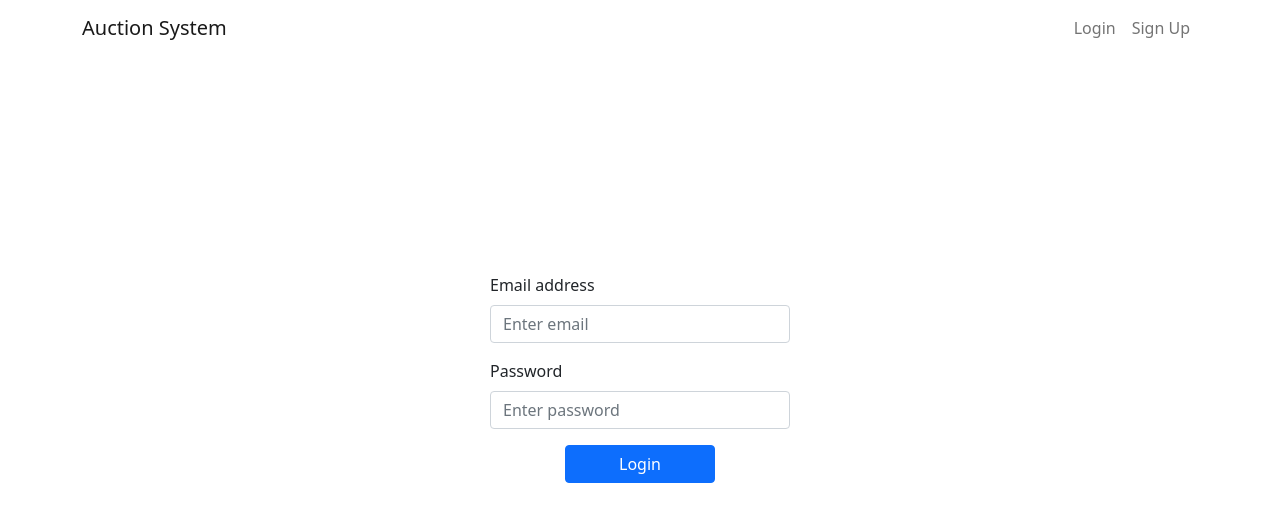
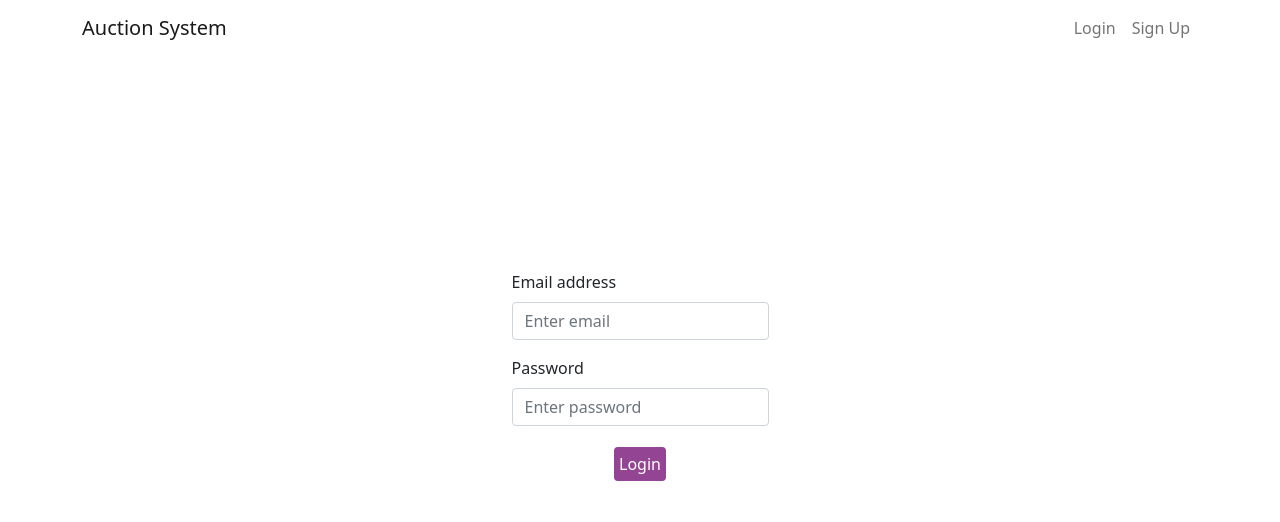
Before and after one commit to Sowmiya-Mani/frontend, a React (Create React App) app: page /login in a window 1280 px wide. Shown: the top 522 px of the page. Built offline with nearby package versions, Linux system fonts and the light colour scheme; no server answers.

Commit message:
Small design improvements

```diff
--- a/public/index.css
+++ b/public/index.css
@@ -1,4 +1,5 @@
 :root {
   --primary: rgb(147, 69, 147);
   --primary-hover: rgb(171, 81, 171);
+  --gray: rgb(141, 141, 141);
 }
--- a/src/components/Button/Button.jsx
+++ b/src/components/Button/Button.jsx
@@ -1,10 +1,12 @@
 import React from "react";
 import PropTypes from "prop-types";
+import { Spinner } from "react-bootstrap";
 import styles from "./Button.module.scss";
 
-function Button({ onClick, value, disabled, color }) {
+function Button({ onClick, value, disabled, color, loading, type }) {
   return (
     <button
+      type={type}
       style={{
         backgroundColor: color === "primary" ? "var(--primary)" : color,
       }}
@@ -12,12 +14,13 @@ function Button({ onClick, value, disabled, color }) {
       disabled={disabled}
       onClick={onClick}
     >
-      {value}
+      {value} {loading && <Spinner animation="border" size="sm" />}
     </button>
   );
 }
 
 Button.defaultProps = {
+  loading: false,
   value: "",
   disabled: false,
   color: "primary",
@@ -28,6 +31,8 @@ Button.propTypes = {
   value: PropTypes.string,
   disabled: PropTypes.bool,
   color: PropTypes.string,
+  loading: PropTypes.bool,
+  type: PropTypes.string,
 };
 
 export default Button;
--- a/src/components/Button/Button.module.scss
+++ b/src/components/Button/Button.module.scss
@@ -8,4 +8,8 @@
   &:hover {
     background-color: var(--primary-hover) !important;
   }
+
+  &:disabled {
+    background-color: var(--gray) !important;
+  }
 }
--- a/src/routes/AuctionList/AddAuctionModal/AddAuctionModal.module.scss
+++ b/src/routes/AuctionList/AddAuctionModal/AddAuctionModal.module.scss
@@ -9,16 +9,16 @@
 
 .input {
   padding: 10px;
-  border: 2px solid black;
+  border: 1px solid black;
   border-radius: 4px;
   margin-top: 5px;
 
   &:focus:active {
-    border: 2px solid var(--primary) !important;
+    border: 1px solid var(--primary) !important;
   }
 
   &:focus-visible {
-    border: 2px solid var(--primary) !important;
+    border: 1px solid var(--primary) !important;
     outline: none !important;
   }
 }
--- a/src/routes/Login/Login.jsx
+++ b/src/routes/Login/Login.jsx
@@ -1,7 +1,8 @@
 import React, { useState } from "react";
 import { useNavigate } from "react-router-dom";
 import NavigationBar from "../../components/NavigationBar";
-import { Container, Form, Button, Spinner, Toast } from "react-bootstrap";
+import Button from "../../components/Button";
+import { Container, Form, Toast } from "react-bootstrap";
 import useLocalStorage from "../../hooks/useLocalStorage";
 import usersService from "../../services/users";
 import styles from "./Login.module.scss";
@@ -90,14 +91,16 @@ function Login() {
             />
           </Form.Group>
 
-          <Button
-            disabled={isLoading}
-            className={styles.button}
-            variant="primary"
-            type="submit"
-          >
-            Login {isLoading && <Spinner animation="border" size="sm" />}
-          </Button>
+          <div className={styles["button-container"]}>
+            <Button
+              disabled={isLoading}
+              loading={isLoading}
+              onClick={onSubmit}
+              variant="primary"
+              type="submit"
+              value="Login"
+            />
+          </div>
         </Form>
       </Container>
     </div>
--- a/src/routes/Login/Login.module.scss
+++ b/src/routes/Login/Login.module.scss
@@ -8,17 +8,17 @@
 .form {
   display: flex;
   flex-direction: column;
+  align-items: center;
   width: 300px;
   margin-left: auto;
   margin-right: auto;
   margin-bottom: 100px;
 }
 
-.button {
-  width: 150px;
-  text-align: center;
-  margin-left: auto;
-  margin-right: auto;
+.button-container {
+  display: flex;
+  justify-content: center;
+  width: 100px;
 }
 
 .error-container {
--- a/src/routes/Register/Register.jsx
+++ b/src/routes/Register/Register.jsx
@@ -1,13 +1,13 @@
 import React, { useState } from "react";
 import NavigationBar from "../../components/NavigationBar";
+import Button from "../../components/Button";
 import {
   Container,
   Form,
-  Button,
   InputGroup,
   FormControl,
   Toast,
-  Spinner,
+  Button as BootstrapButton,
 } from "react-bootstrap";
 import usersService from "../../services/users";
 import styles from "./Register.module.scss";
@@ -127,24 +127,25 @@ function Register() {
               type={isShownPassword ? "text" : "password"}
               placeholder="Enter password"
             />
-            <Button
+            <BootstrapButton
               className={styles["show-password-button"]}
               onClick={() => setIsShownPassword(!isShownPassword)}
               variant="outline-secondary"
               id="button-addon1"
             >
               {isShownPassword ? "Hide" : "Show"}
-            </Button>
+            </BootstrapButton>
           </InputGroup>
 
-          <Button
-            className={styles.button}
-            disabled={isLoading}
-            variant="primary"
-            type="submit"
-          >
-            Sign up {isLoading && <Spinner animation="border" size="sm" />}
-          </Button>
+          <div className={styles["button-container"]}>
+            <Button
+              disabled={isLoading}
+              loading={isLoading}
+              value="Sign up"
+              type="submit"
+              onClick={onSubmit}
+            />
+          </div>
         </Form>
       </Container>
     </div>
--- a/src/routes/Register/Register.module.scss
+++ b/src/routes/Register/Register.module.scss
@@ -14,11 +14,13 @@
   margin-bottom: 100px;
 }
 
-.button {
-  width: 150px;
-  text-align: center;
+.button-container {
   margin-left: auto;
   margin-right: auto;
+  display: flex;
+  width: 100px;
+  align-items: center;
+  justify-content: center;
 }
 
 .show-password-button {
```
